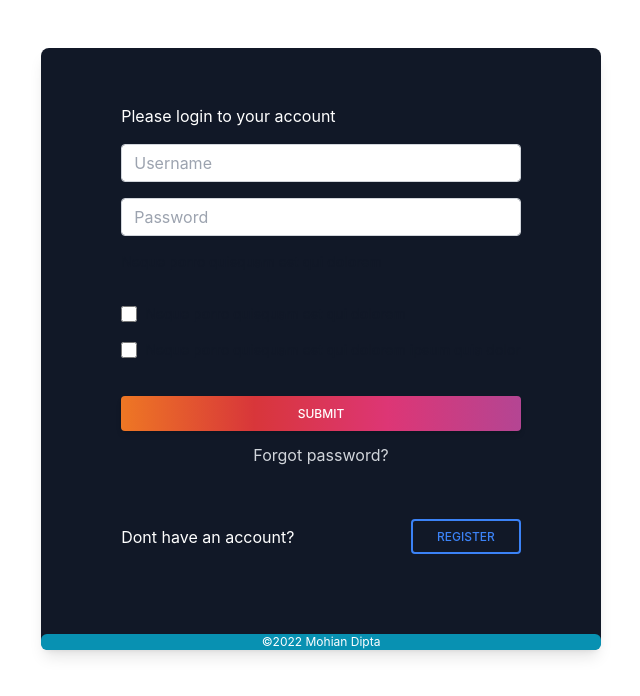
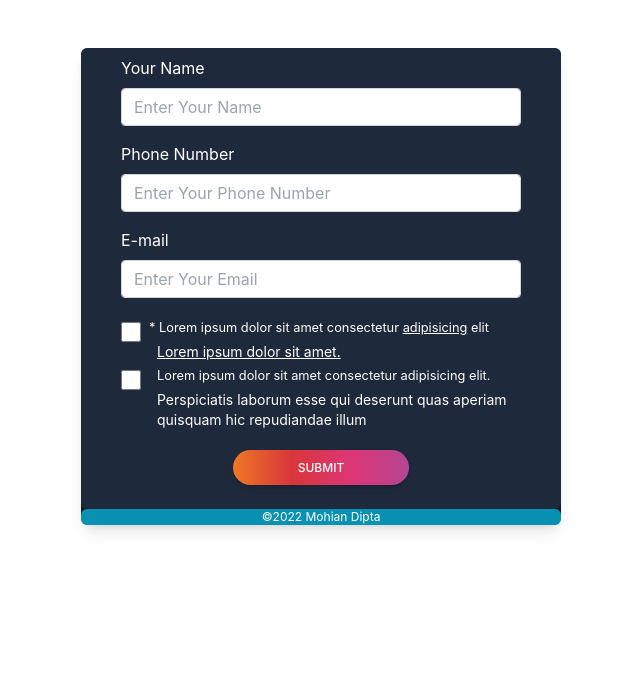
Before and after one commit to mohiandipta/next-tailwind-sanity, a Next.js app: page / in a window 1280 px wide. Shown: the top 696 px of the page, without its empty margins (319-959 px from the left). Built offline with nearby package versions, Linux system fonts and the light colour scheme.

Commit message:
design modified

```diff
--- a/components/Form.tsx
+++ b/components/Form.tsx
@@ -1,59 +1,91 @@
 export default function Form() {
   return (
     <div className="container py-12 px-6 h-full">
-      <div className="flex justify-center items-center flex-wrap h-full g-6 text-white">
+      <div className="flex justify-center mx-5 items-center flex-wrap h-full g-6 text-white">
         <div className="lg:w-6/6">
           <div className="block bg-gray-900 shadow-lg rounded-lg">
             <div className="lg:flex lg:flex-wrap g-0">
-              <div className="lg:w-6/6 px-4 md:px-0">
-                <div className="md:p-14 md:mx-6">
+              <div className="w-full lg:w-[480px] px-2 rounded-md bg-slate-800">
+                <div className="md:p-2 md:mx-6">
                   <form>
-                    <p className="mb-4">Please login to your account</p>
+                    <p className="mb-2">Your Name</p>
                     <div className="mb-4">
                       <input
                         type="text"
                         className="form-control block w-full px-3 py-1.5 text-base font-normal text-gray-700 bg-white bg-clip-padding border border-solid border-gray-300 rounded transition ease-in-out m-0 focus:text-gray-700 focus:bg-white focus:border-blue-600 focus:outline-none"
                         id="FormControlInput1"
-                        placeholder="Username"
+                        placeholder="Enter Your Name"
                       />
                     </div>
+                    <p className="mb-2">Phone Number</p>
                     <div className="mb-4">
                       <input
-                        type="password"
+                        type="text-pass"
                         className="form-control block w-full px-3 py-1.5 text-base font-normal text-gray-700 bg-white bg-clip-padding border border-solid border-gray-300 rounded transition ease-in-out m-0 focus:text-gray-700 focus:bg-white focus:border-blue-600 focus:outline-none"
-                        id="FormControlInput1"
-                        placeholder="Password"
+                        id="FormControlInput2"
+                        placeholder="Enter Your Phone Number"
                       />
                     </div>
-                    <p className="text-sm font-medium text-gray-900 dark:text-gray-300 mb-8">
-                      Neque porro quisquam est qui dolorem
+                    <p className="mb-2">E-mail</p>
+                    <div className="mb-4">
+                      <input
+                        type="email"
+                        className="form-control block w-full px-3 py-1.5 text-base font-normal text-gray-700 bg-white bg-clip-padding border border-solid border-gray-300 rounded transition ease-in-out m-0 focus:text-gray-700 focus:bg-white focus:border-blue-600 focus:outline-none"
+                        id="FormControlInput3"
+                        placeholder="Enter Your Email"
+                      />
+                    </div>
+
+                    <div className="flex justify-start">
+                      <div className="form-check">
+                        <input
+                          className="form-check-input h-5 w-5 cursor-pointer accent-orange-600  transition duration-200 align-top  float-left mr-2 mt-2"
+                          type="checkbox"
+                        />
+                        <label
+                          className="form-check-label inline-block text-white"
+                          // for="flexCheckDefault"
+                        >
+                          <small>
+                            {" "}
+                            * Lorem ipsum dolor sit amet consectetur{" "}
+                            <span className="underline underline-offset-1">
+                              adipisicing
+                            </span>{" "}
+                            elit
+                          </small>
+                        </label>
+                      </div>
+                    </div>
+                    <p className="text-start ml-9 text-sm text-white underline underline-offset-1">
+                      Lorem ipsum dolor sit amet.
                     </p>
 
-                    <div className="flex items-center mb-4">
-                      <input
-                        id="default-checkbox"
-                        type="checkbox"
-                        value=""
-                        className="w-4 h-4 text-blue-600 bg-gray-100 rounded border-gray-300 focus:ring-blue-500 dark:focus:ring-blue-600 dark:ring-offset-gray-800 focus:ring-2 dark:bg-gray-700 dark:border-gray-600"
-                      />
-                      <label className="ml-2 text-sm font-medium text-gray-900 dark:text-gray-300">
-                        Neque porro quisquam est qui dolorem
-                      </label>
+                    <div className="flex justify-start">
+                      <div className="form-check">
+                        <input
+                          className="form-check-input h-5 w-5 cursor-pointer accent-orange-600  transition duration-200 align-top  float-left mr-1 mt-2"
+                          type="checkbox"
+                        />
+                        <label
+                          className="form-check-label inline-block text-white"
+                          // for="flexCheckDefault"
+                        >
+                          <small className="ml-3">
+                            Lorem ipsum dolor sit amet consectetur adipisicing
+                            elit.{" "}
+                          </small>
+                        </label>
+                      </div>
                     </div>
-                    <div className="flex items-center mb-8">
-                      <input
-                        id="checked-checkbox"
-                        type="checkbox"
-                        value=""
-                        className="w-4 h-4 text-blue-600 bg-gray-100 rounded border-gray-300 focus:ring-blue-500 dark:focus:ring-blue-600 dark:ring-offset-gray-800 focus:ring-2 dark:bg-gray-700 dark:border-gray-600"
-                      />
-                      <label className="ml-2 text-sm font-medium text-gray-900 dark:text-gray-300">
-                        Neque porro quisquam est qui dolorem ipsum quia dolor
-                      </label>
-                    </div>
-                    <div className="text-center pt-1 mb-12 pb-1">
+                    <p className="text-start ml-9 text-sm text-white">
+                      Perspiciatis laborum esse qui deserunt quas aperiam
+                      quisquam hic repudiandae illum
+                    </p>
+
+                    <div className="text-center mx-28 pt-5 mb-1 ">
                       <button
-                        className="inline-block px-6 py-2.5 text-white font-medium text-xs leading-tight uppercase rounded shadow-md hover:bg-blue-700 hover:shadow-lg focus:shadow-lg focus:outline-none focus:ring-0 active:shadow-lg transition duration-150 ease-in-out w-full mb-3"
+                        className="inline-block px-6 py-2.5 text-white font-medium text-xs leading-tight uppercase rounded-full shadow-md hover:bg-blue-700 hover:shadow-lg focus:shadow-lg focus:outline-none focus:ring-0 active:shadow-lg transition duration-150 ease-in-out w-full mb-3"
                         type="button"
                         data-mdb-ripple="true"
                         data-mdb-ripple-color="light"
@@ -64,11 +96,11 @@ export default function Form() {
                       >
                         Submit
                       </button>
-                      <a className="text-gray-300" href="#!">
+                      {/* <a className="text-gray-300" href="#!">
                         Forgot password?
-                      </a>
+                      </a> */}
                     </div>
-                    <div className="flex items-center justify-between pb-6">
+                    {/* <div className="flex items-center justify-between pb-6">
                       <p className="mb-0 mr-2">Dont have an account?</p>
                       <button
                         type="button"
@@ -78,7 +110,7 @@ export default function Form() {
                       >
                         Register
                       </button>
-                    </div>
+                    </div> */}
                   </form>
                 </div>
               </div>
```
